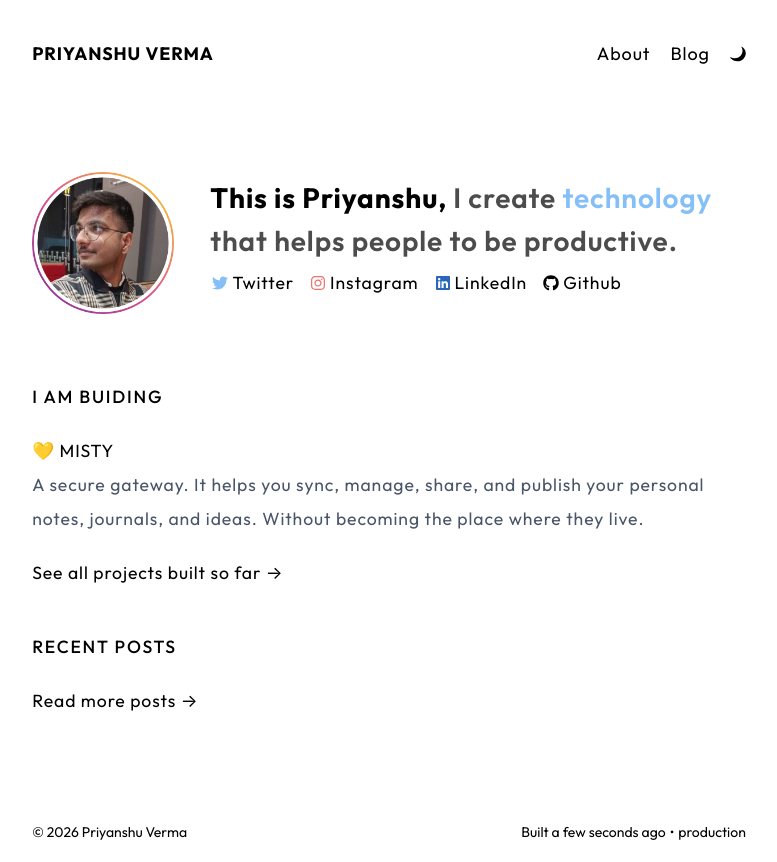
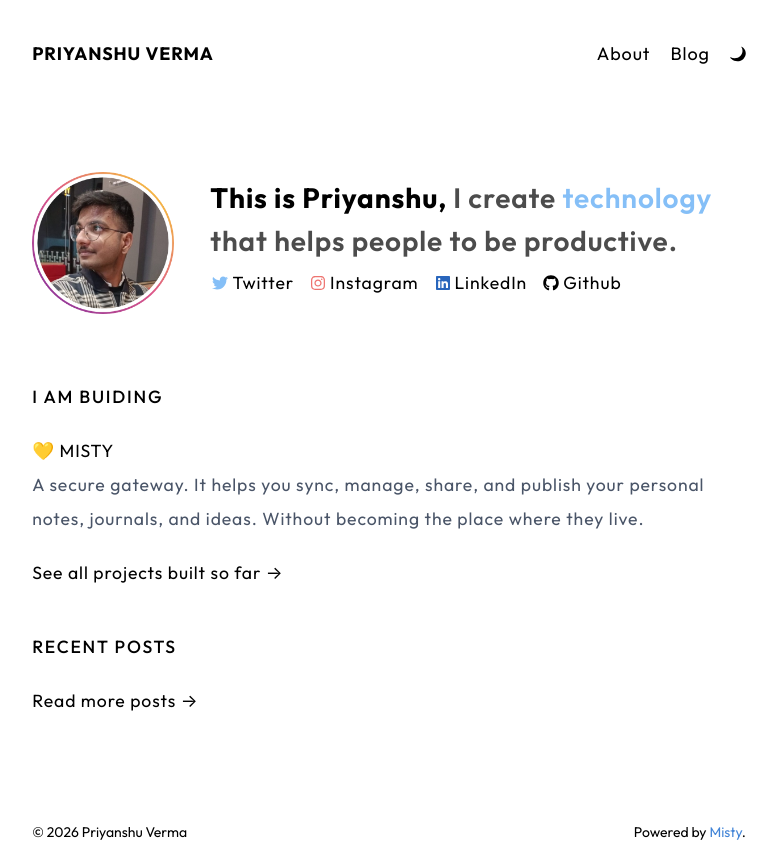
Before and after one commit to PriyanshuPz/priyanshupz.github.io, a SvelteKit app: page / in a window 1280 px wide. Shown: the whole page, without its empty margins (251-1028 px from the left). Built offline with nearby package versions, Linux system fonts and the light colour scheme; a web font is replaced by a local one.

Commit message:
fix: removed some stuff and added credits
Signed-off-by: Priyanshu Verma <priyanshuverma@outlook.in>

```diff
--- a/src/lib/components/footer.svelte
+++ b/src/lib/components/footer.svelte
@@ -1,10 +1,5 @@
 <script lang="ts">
   import moment from "moment";
-
-  const buildTime =
-    import.meta.env.PUBLIC_BUILD_TIME || new Date().toISOString();
-  const commitHash = import.meta.env.PUBLIC_COMMIT_HASH || "production";
-  const timeAgo = moment(buildTime).fromNow();
 </script>
 
 <footer class="mx-auto max-w-190 my-5 mt-20 w-full px-[1.45rem]">
@@ -15,9 +10,11 @@
       <span>&copy; 2026 Priyanshu Verma</span>
     </div>
     <div class="flex items-center gap-1 max-sm:justify-center">
-      <span>Built {timeAgo}</span>
-      <span>•</span>
-      <code>{commitHash}</code>
+      <span
+        >Powered by <a class="internal-link" href="https://misty.p8labs.tech"
+          >Misty</a
+        >.
+      </span>
     </div>
   </div>
 </footer>
--- a/vite.config.ts
+++ b/vite.config.ts
@@ -2,19 +2,9 @@ import tailwindcss from "@tailwindcss/vite";
 import { sveltekit } from "@sveltejs/kit/vite";
 import { defineConfig } from "vite";
 
-export default defineConfig(async ({ command, mode }) => {
-  const buildTime = new Date().toISOString();
-  const commitHash = import.meta.env?.GIT_COMMIT_SHA || "prod";
-  return {
-    define: {
-      "import.meta.env.PUBLIC_COMMIT_HASH": JSON.stringify(
-        commitHash.substring(0, 7),
-      ),
-      "import.meta.env.PUBLIC_BUILD_TIME": JSON.stringify(buildTime),
-    },
-    plugins: [tailwindcss(), sveltekit()],
-    build: {
-      assetsInlineLimit: Infinity,
-    },
-  };
+export default defineConfig({
+  plugins: [tailwindcss(), sveltekit()],
+  build: {
+    assetsInlineLimit: Infinity,
+  },
 });
```
